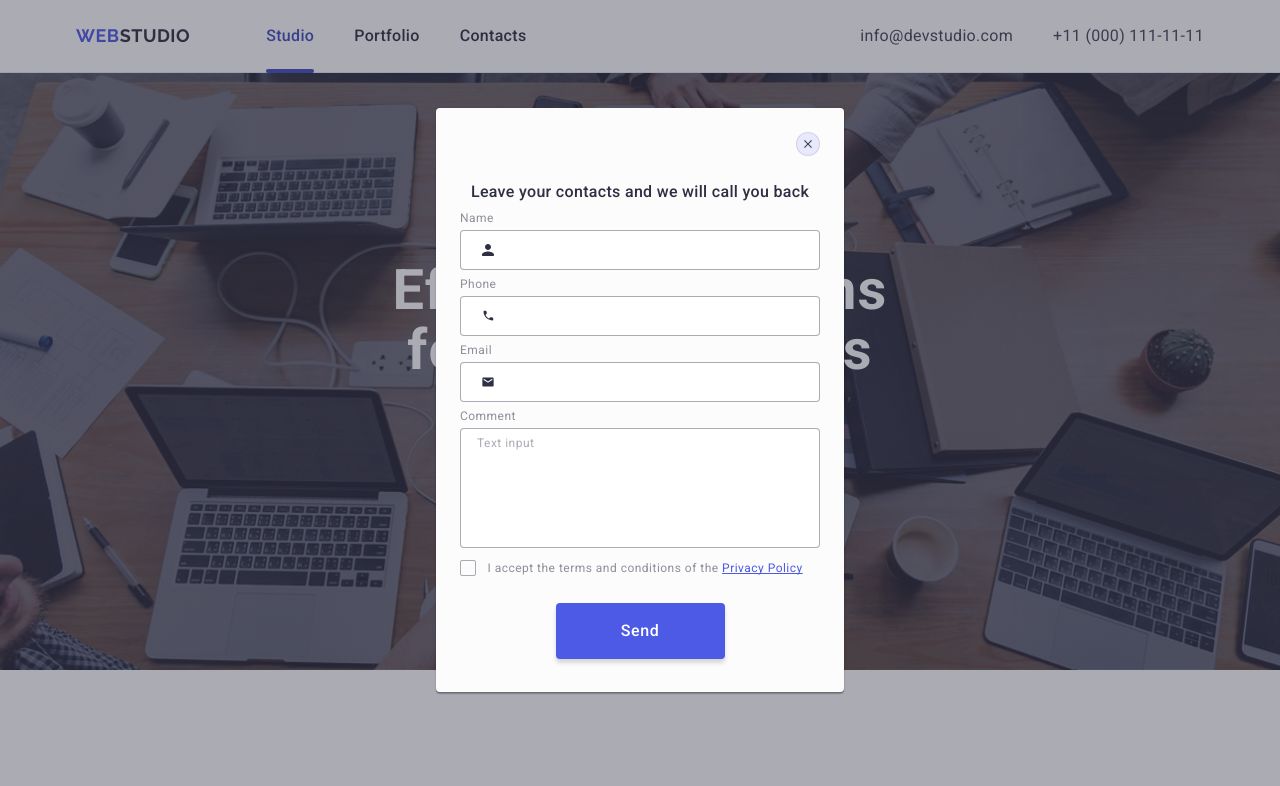
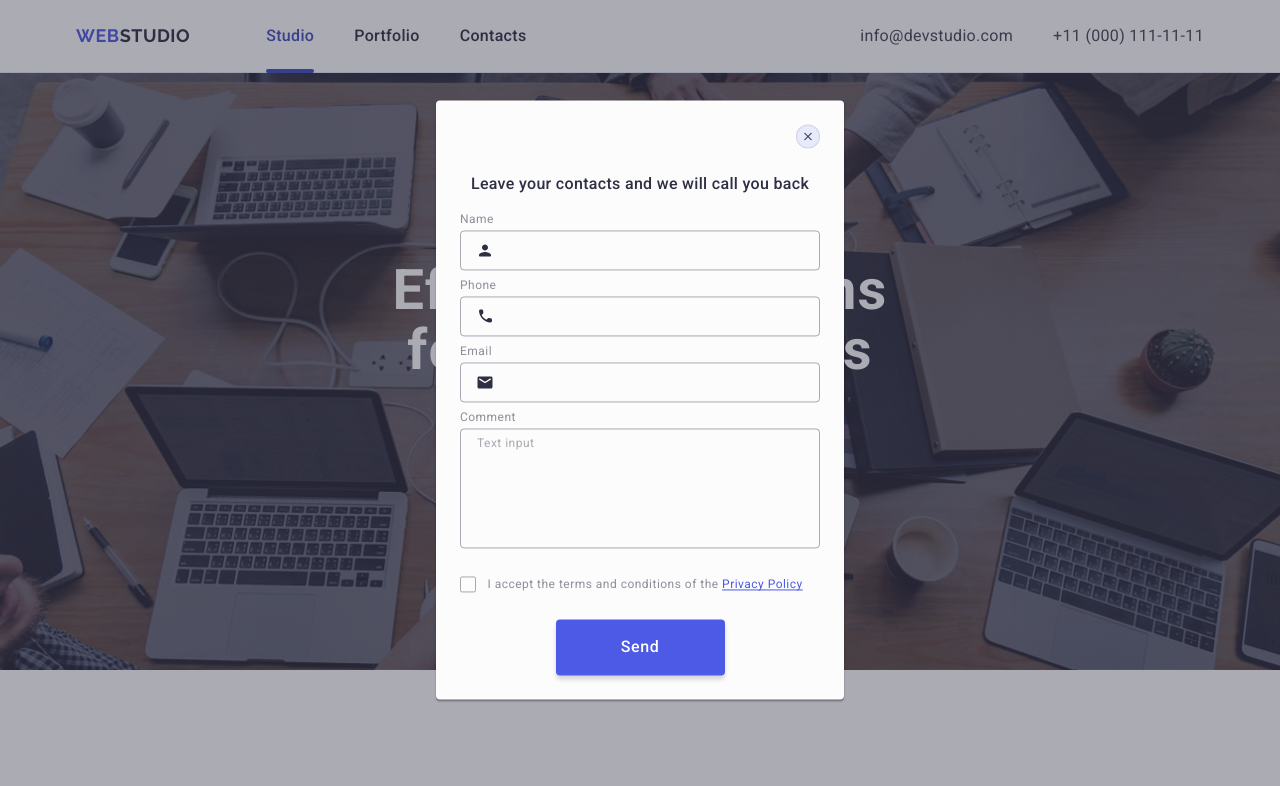
Before and after one commit to Maryna-bolkhovitina/goit-markup-hw-06, a plain HTML site: page index.html in a window 1280 px wide. Shown: the top 786 px of the page. Drawn offline with nearby package versions, Linux system fonts and the light colour scheme.

Commit message:
correct form

```diff
--- a/css/styles.css
+++ b/css/styles.css
@@ -164,6 +164,7 @@ button {
   background-size: cover;
   background-repeat: no-repeat;
   max-width: 1440px;
+  margin: 0 auto;
   background-position: center;
 }
 .hero-title {
@@ -468,13 +469,17 @@ button {
     0 2px 1px 0 rgba(0, 0, 0, 0.2);
   background: #fcfcfc;
   padding: 72px 24px 24px;
+  transition: transform 250ms cubic-bezier(0.4, 0, 0.2, 1);
 }
 
 .close-btn {
+  display: flex;
+  align-items: center;
+  justify-content: center;
   padding: 0;
   height: 24px;
   width: 24px;
-  border-radius: 100%;
+  border-radius: 50%;
   background-color: #e7e9fc;
   border: 1px solid rgba(0, 0, 0, 0.1);
   line-height: 0;
@@ -489,6 +494,7 @@ button {
 }
 .close-btn-icon {
   fill: #434455;
+  transition: fill 250ms cubic-bezier(0.4, 0, 0.2, 1);
 }
 
 .close-btn:hover,
@@ -509,7 +515,7 @@ button {
   letter-spacing: 0.02em;
   text-align: center;
   color: #2e2f42;
-  margin-bottom: 8px;
+  margin-bottom: 16px;
 }
 
 .modal-container-block {
@@ -518,7 +524,7 @@ button {
 .modal-form-label {
   font-weight: 400;
   font-size: 12px;
-  line-height: 1.16;
+  line-height: 1.17;
   letter-spacing: 0.04em;
   color: #8e8f99;
   display: block;
@@ -528,13 +534,14 @@ button {
   position: relative;
 }
 .modal-form-input {
+  background-color: transparent;
   border: 1px solid rgba(46, 47, 66, 0.4);
   border-radius: 4px;
   width: 100%;
   height: 40px;
   padding-left: 38px;
   outline: transparent;
-  transition: border 250ms cubic-bezier(0.4, 0, 0.2, 1);
+  transition: border-color 250ms cubic-bezier(0.4, 0, 0.2, 1);
 }
 
 .modal-form-input:focus,
@@ -546,7 +553,7 @@ button {
   fill: #2e2f42;
   position: absolute;
   top: 50%;
-  left: 19px;
+  left: 16px;
   transform: translateY(-50%);
   transition: fill 250ms cubic-bezier(0.4, 0, 0.2, 1);
 }
@@ -554,6 +561,10 @@ button {
 .modal-form-input:focus + .modal-form-icon,
 .modal-form-input:hover + .modal-form-icon {
   fill: #4d5ae5;
+}
+
+.modal-form-con-checkbox {
+  margin-bottom: 24px;
 }
 
 .custom-checkbox {
@@ -574,7 +585,7 @@ button {
 .label-checkbox {
   font-weight: 400;
   font-size: 12px;
-  line-height: 1.16;
+  line-height: 1.17;
   letter-spacing: 0.04em;
   color: #8e8f99;
   cursor: pointer;
@@ -591,10 +602,16 @@ button {
 .checkbox:checked + .label-checkbox .custom-checkbox {
   background-color: #404bbf;
   border: transparent;
-  fill: #ffffff;
+  fill: #f4f4fd;
+}
+
+.form-comment {
+  margin-bottom: 16px;
 }
 
 .user-comment {
+  background-color: transparent;
+  outline: transparent;
   border: 1px solid rgba(46, 47, 66, 0.4);
   border-radius: 4px;
   width: 100%;
@@ -602,12 +619,16 @@ button {
   padding: 8px 16px;
   outline: none;
   resize: none;
-  transition: border 250ms cubic-bezier(0.4, 0, 0.2, 1);
+  font-size: 12px;
+  line-height: 1.17;
+  letter-spacing: 0.04em;
+  color: rgba(46, 47, 66, 0.4);
+  transition: border-color 250ms cubic-bezier(0.4, 0, 0.2, 1);
 }
 
 .user-comment:focus,
 .user-comment:hover {
-  border: 1px solid #4d5ae5;
+  border-color: 1px solid #4d5ae5;
 }
 
 .user-comment::placeholder {
@@ -621,7 +642,7 @@ button {
 .form-btn {
   border-radius: 4px;
   padding: 16px 32px;
-  width: 169px;
+  min-width: 169px;
   height: 56px;
   box-shadow: 0 4px 4px 0 rgba(0, 0, 0, 0.15);
   background: #4d5ae5;
@@ -634,9 +655,8 @@ button {
   color: #fff;
   display: block;
   margin: 0 auto;
-  margin-top: 24px;
-  transition: box-shadow 250ms cubic-bezier(0.4, 0, 0.2, 1),
-    background 250ms cubic-bezier(0.4, 0, 0.2, 1);
+
+  transition: background-color 250ms cubic-bezier(0.4, 0, 0.2, 1);
 }
 
 .form-btn:focus,
@@ -644,3 +664,4 @@ button {
   box-shadow: 0 4px 4px 0 rgba(0, 0, 0, 0.15);
   background: #404bbf;
 }
+/* #endregion backdrop */
--- a/index.html
+++ b/index.html
@@ -484,7 +484,7 @@
           </ul>
         </div>
       </div>
-    </footer>
+      <!-- #region backdrop -->
       <div class="backdrop is-open">
         <div class="modal">
           <button type="button" class="close-btn">
@@ -503,10 +503,9 @@
                   class="modal-form-input"
                   required
                   name="user-name"
-                type="text"
                   id="user-name"
                 />
-              <svg class="modal-form-icon" width="18" height="18">
+                <svg class="modal-form-icon" width="18" height="24">
                   <use href="./images/icons.svg#icon-person"></use>
                 </svg>
               </div>
@@ -516,14 +515,13 @@
               <label for="user-phone" class="modal-form-label">Phone</label>
               <div class="modal-form-input-cont">
                 <input
-                type="text"
+                  type="tel"
                   class="modal-form-input"
                   required
                   name="user-phone"
-                type="text"
                   id="user-phone"
                 />
-              <svg class="modal-form-icon" width="18" height="18">
+                <svg class="modal-form-icon" width="18" height="24">
                   <use href="./images/icons.svg#icon-phone"></use>
                 </svg>
               </div>
@@ -533,20 +531,19 @@
               <label for="user-email" class="modal-form-label">Email</label>
               <div class="modal-form-input-cont">
                 <input
-                type="text"
+                  type="email"
                   class="modal-form-input"
                   required
                   name="user-email"
-                type="text"
                   id="user-email"
                 />
-              <svg class="modal-form-icon" width="18" height="18">
+                <svg class="modal-form-icon" width="18" height="24">
                   <use href="./images/icons.svg#icon-email"></use>
                 </svg>
               </div>
             </div>
 
-          <div>
+            <div class="form-comment">
               <label for="user-comment" class="modal-form-label">Comment</label>
               <textarea
                 name="user-comment"
@@ -560,9 +557,11 @@
               <input
                 type="checkbox"
                 class="checkbox visually-hidden"
-              id="user-checkbox"
+                id="user-privacy"
+                value="true"
+                name="user-privacy"
               />
-            <label class="label-checkbox" for="user-checkbox">
+              <label class="label-checkbox" for="user-privacy">
                 <span class="custom-checkbox">
                   <svg width="10" height="8" class="check-icon">
                     <use href="./images/icons.svg#icon-check"></use>
@@ -576,5 +575,7 @@
           </form>
         </div>
       </div>
+      <!-- #endregion backdrop -->
+    </footer>
   </body>
 </html>
```
Lines whose indentation alone changed are shown as unchanged.
